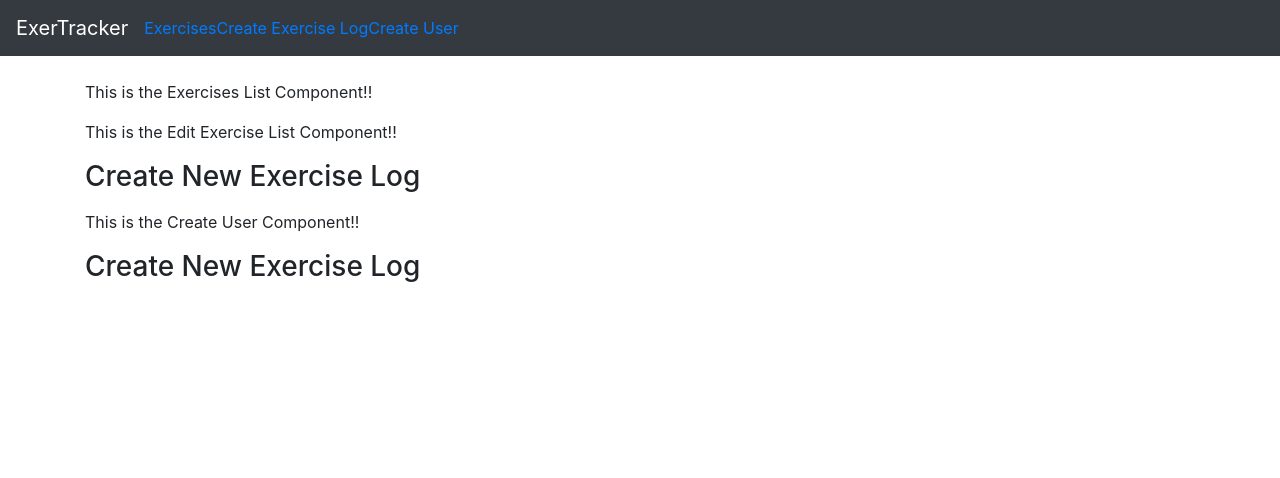
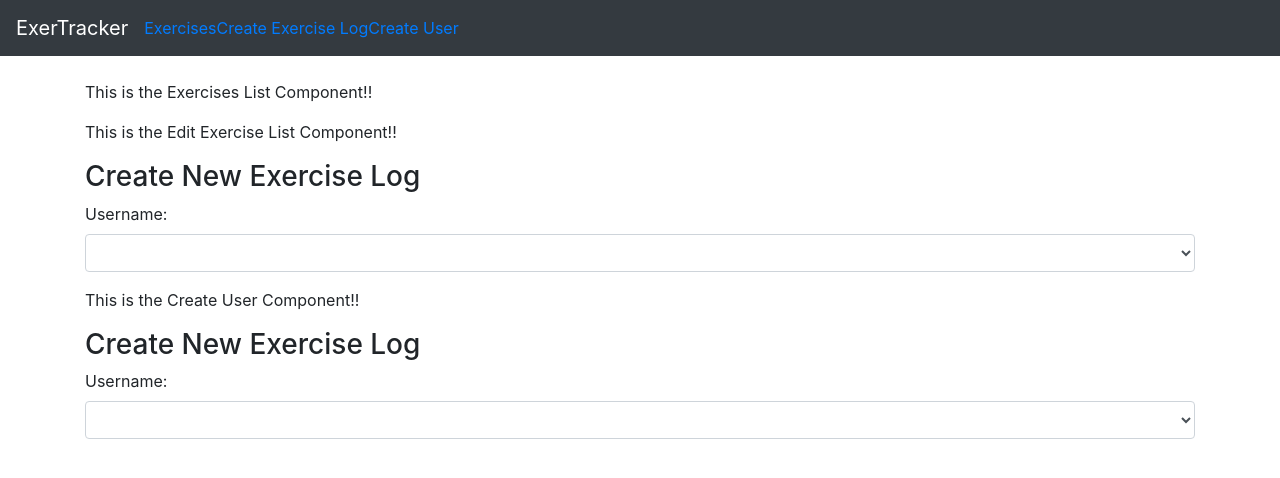
Before and after one commit to barksanto/mern-exercise-tracker, a React (Create React App) app: page /create in a window 1280 px wide. Shown: the top 478 px of the page. Built offline with nearby package versions, Linux system fonts and the light colour scheme; the HTML template or start-up script is replaced by a standard one.

Commit message:
select dropdown holds value of the username in the state

```diff
--- a/src/components/create-exercise.component.js
+++ b/src/components/create-exercise.component.js
@@ -78,7 +78,12 @@ export default class CreateExercise extends Component {
         <h3>Create New Exercise Log</h3>
         <form onSubmit={this.onSubmit}>
           <div className="form-group">
-
+            <label>Username:</label>
+            <select ref="userInput"
+              required
+              className="form-control"
+              value={this.state.username}
+              onChange={this.onChangeUsername} />
           </div>
         </form>
       </div>
```
